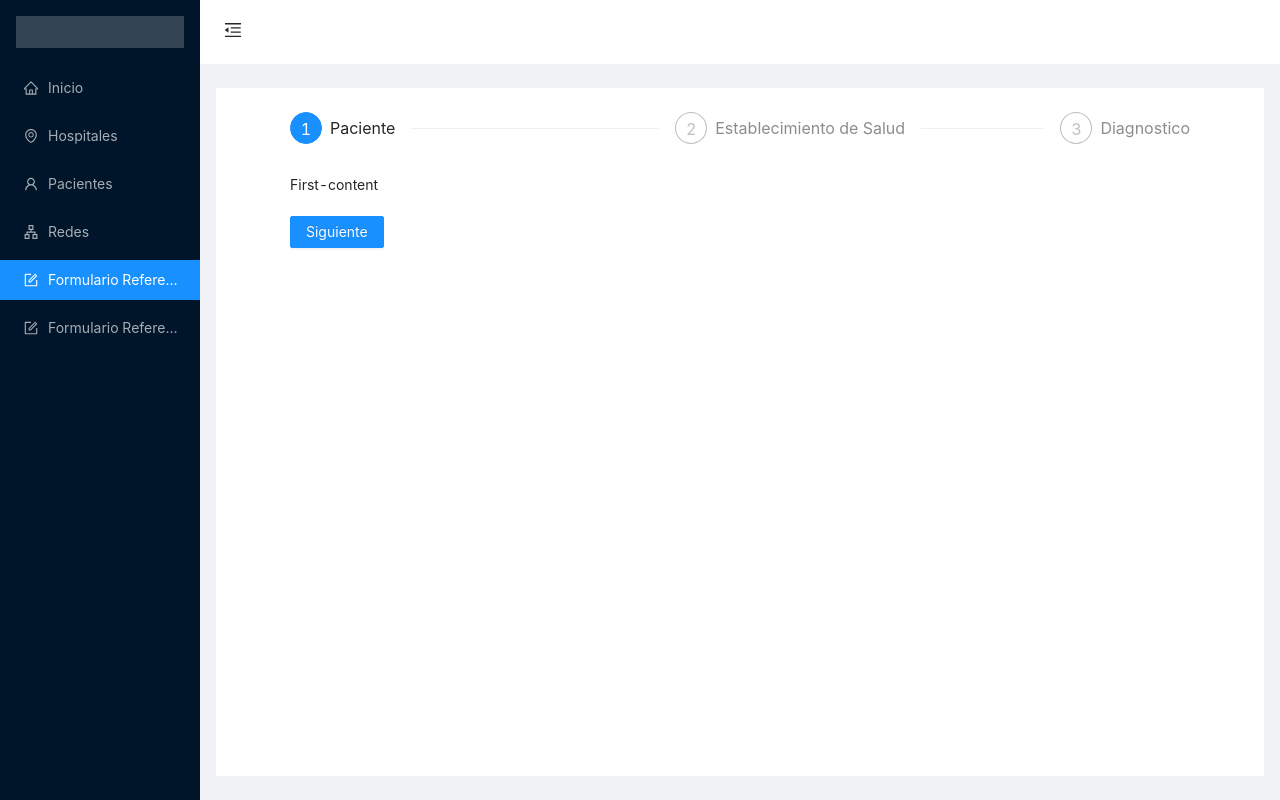
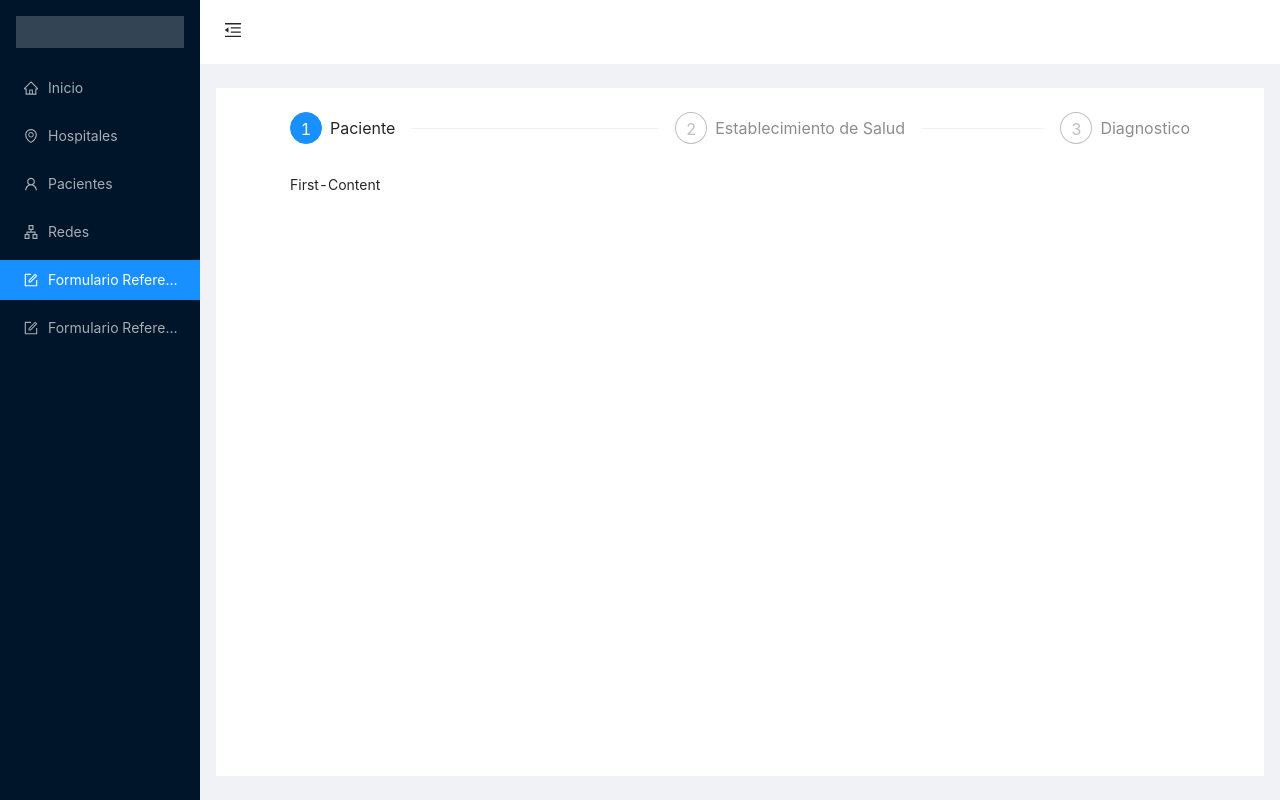
Before and after one commit to unitec-repositorios/telemedicine, a React (Create React App) app in the folder client/: page /referenceForm/add in a window 1280 px wide. Built offline with nearby package versions, Linux system fonts and the light colour scheme.

Commit message:
Botones de SIguiente-Anterior
Ya estan en ambos dentro de los forms

```diff
--- a/client/src/containers/referenceCommunityAgentHealthPromoterForm/components/addReferenceCommunityAgentHealthPromoterForm.tsx
+++ b/client/src/containers/referenceCommunityAgentHealthPromoterForm/components/addReferenceCommunityAgentHealthPromoterForm.tsx
@@ -1,15 +1,20 @@
 import React, { useState } from "react";
 import { Steps, Button, message } from "antd";
-import { ArrowLeftOutlined } from "@ant-design/icons";
 import ReferenceACSPSInformation from "./steps/referenceACSPSInformation";
-import { Link } from "@reach/router";
 
 const { Step } = Steps;
+
+function Stepper(props: any) {
+  const [current, setCurrent] = useState(0);
+
+  const changeCurrent = (current: number) => {
+    setCurrent(current);
+  };
 
   const steps = [
     {
       title: "Paciente",
-    content: "First-content"
+      content: "First Content"
     },
     {
       title: "Establecimiento de Salud",
@@ -17,22 +22,13 @@ const steps = [
     },
     {
       title: "Diagnostico",
-    content: <ReferenceACSPSInformation />
+      content: <ReferenceACSPSInformation
+      length={3}
+      current={current}
+      changeCurrent={changeCurrent}
+      />
     }
   ];
-
-function Stepper(props: any) {
-  const [current, setCurrent] = useState(0);
-
-  const next = () => {
-    let nextVal = current + 1;
-    setCurrent(nextVal);
-  };
-
-  const prev = () => {
-    const prevVal = current - 1;
-    setCurrent(prevVal);
-  };
 
   return (
     <>
@@ -44,18 +40,7 @@ function Stepper(props: any) {
       </Steps>
 
       <div className="steps-content" >{steps[current].content}</div>
-      <div  style={{ marginTop: "20px" }} className="steps-action">
-        {current < steps.length - 1 && (
-          <Button type="primary" onClick={() => next()}>
-            Siguiente
-          </Button>
-        )}
-        {current > 0 && (
-          <Button style={{ margin: "0 8px" }} onClick={() => prev()}>
-            Anterior
-          </Button>
-        )}
-      </div>
+
     </>
   );
 }
--- a/client/src/containers/referenceCommunityAgentHealthPromoterForm/components/steps/referenceACSPSInformation.tsx
+++ b/client/src/containers/referenceCommunityAgentHealthPromoterForm/components/steps/referenceACSPSInformation.tsx
@@ -8,9 +8,15 @@ export interface ReferenceACSPSForm {
   [key: string]: string;
 }
 
-function ReferenceACSPSInformation() {
+function ReferenceACSPSInformation(props: any) {
 
+  const { current, length, changeCurrent } = props;
   const [form] = Form.useForm();
+
+  const prev = () => {
+    let value = current - 1;
+    changeCurrent(value);
+  };
 
   const onFinish = (values: ReferenceACSPSForm) => {
 
@@ -18,7 +24,7 @@ function ReferenceACSPSInformation() {
       try {
         await create({
           date: new Date("09/03/2020"),
-            community:"Not Set",
+          community: "Not Set",
           patientId: "Not Set",
           motive: values.motive,
           referrer: values.referrer,
@@ -185,6 +191,11 @@ function ReferenceACSPSInformation() {
           <Button htmlType="button" onClick={() => form.resetFields()}>
             Reiniciar campos
           </Button>
+          {current > 0 && (
+            <Button style={{ margin: "0 8px" }} onClick={() => prev()}>
+              Anterior
+            </Button>
+          )}
         </Form.Item>
       </Form>
     </>
--- a/client/src/containers/referenceForm/components/AddReferenceForm.tsx
+++ b/client/src/containers/referenceForm/components/AddReferenceForm.tsx
@@ -3,21 +3,6 @@ import { Steps, Button, message } from "antd";
 import ReferenceInformation from "./steps/ReferenceInformation";
 
 const { Step } = Steps;
-
-const steps = [
-  {
-    title: "Paciente",
-    content: "First-content"
-  },
-  {
-    title: "Establecimiento de Salud",
-    content: "Second-content"
-  },
-  {
-    title: "Diagnostico",
-    content: <ReferenceInformation />
-  }
-];
 
 function Stepper(props: any) {
   const [current, setCurrent] = useState(0);
@@ -32,6 +17,29 @@ function Stepper(props: any) {
     setCurrent(prevVal);
   };
 
+  const changeCurrent = (current: number) => {
+    setCurrent(current);
+  };
+
+  const steps = [
+    {
+      title: "Paciente",
+      content: "First-Content"
+    },
+    {
+      title: "Establecimiento de Salud",
+      content: "Second-Content"
+    },
+    {
+      title: "Diagnostico",
+      content: <ReferenceInformation
+        length={3}
+        current={current}
+        changeCurrent={changeCurrent}
+      />
+    }
+  ];
+
   return (
     <>
       <Steps current={current} style={{ marginBottom: "30px" }}>
@@ -41,18 +49,6 @@ function Stepper(props: any) {
       </Steps>
 
       <div className="steps-content" >{steps[current].content}</div>
-      <div  style={{ marginTop: "20px" }} className="steps-action">
-        {current < steps.length - 1 && (
-          <Button type="primary" onClick={() => next()}>
-            Siguiente
-          </Button>
-        )}
-        {current > 0 && (
-          <Button style={{ margin: "0 8px" }} onClick={() => prev()}>
-            Anterior
-          </Button>
-        )}
-      </div>
     </>
   );
 }
--- a/client/src/containers/referenceForm/components/steps/ReferenceInformation.tsx
+++ b/client/src/containers/referenceForm/components/steps/ReferenceInformation.tsx
@@ -1,4 +1,4 @@
-import React, { useState } from "react";
+import React, { useState, Props } from "react";
 import { Button, Form, Input, Select, message, Divider, DatePicker } from "antd";
 import moment from "moment";
 import { create } from "../../referenceFormService";
@@ -10,7 +10,8 @@ export interface ReferenceForm {
 
 
 
-function ReferenceInformation() {
+function ReferenceInformation(props: any) {
+  const { current, length, changeCurrent } = props;
 
   const [form] = Form.useForm();
   const [madeBycurrent, setMadeByCurrent] = useState(false);
@@ -29,6 +30,11 @@ function ReferenceInformation() {
     else
       setAttentionCurrent(false)
   }
+
+  const prev = () => {
+    let value = current - 1;
+    changeCurrent(value);
+  };
 
   const onFinish = (values: ReferenceForm) => {
 
@@ -159,7 +165,7 @@ function ReferenceInformation() {
         scrollToFirstError
         id="form-register">
 
-<Form.Item label="Motivo"
+        <Form.Item label="Motivo"
           name="motive"
           rules={[{
             required: true,
@@ -943,6 +949,11 @@ function ReferenceInformation() {
           <Button htmlType="button" onClick={() => form.resetFields()}>
             Reiniciar campos
           </Button>
+          {current > 0 && (
+            <Button style={{ margin: "0 8px" }} onClick={() => prev()}>
+              Anterior
+            </Button>
+          )}
         </Form.Item>
       </Form>
     </>
```
Lines whose indentation alone changed are shown as unchanged.
